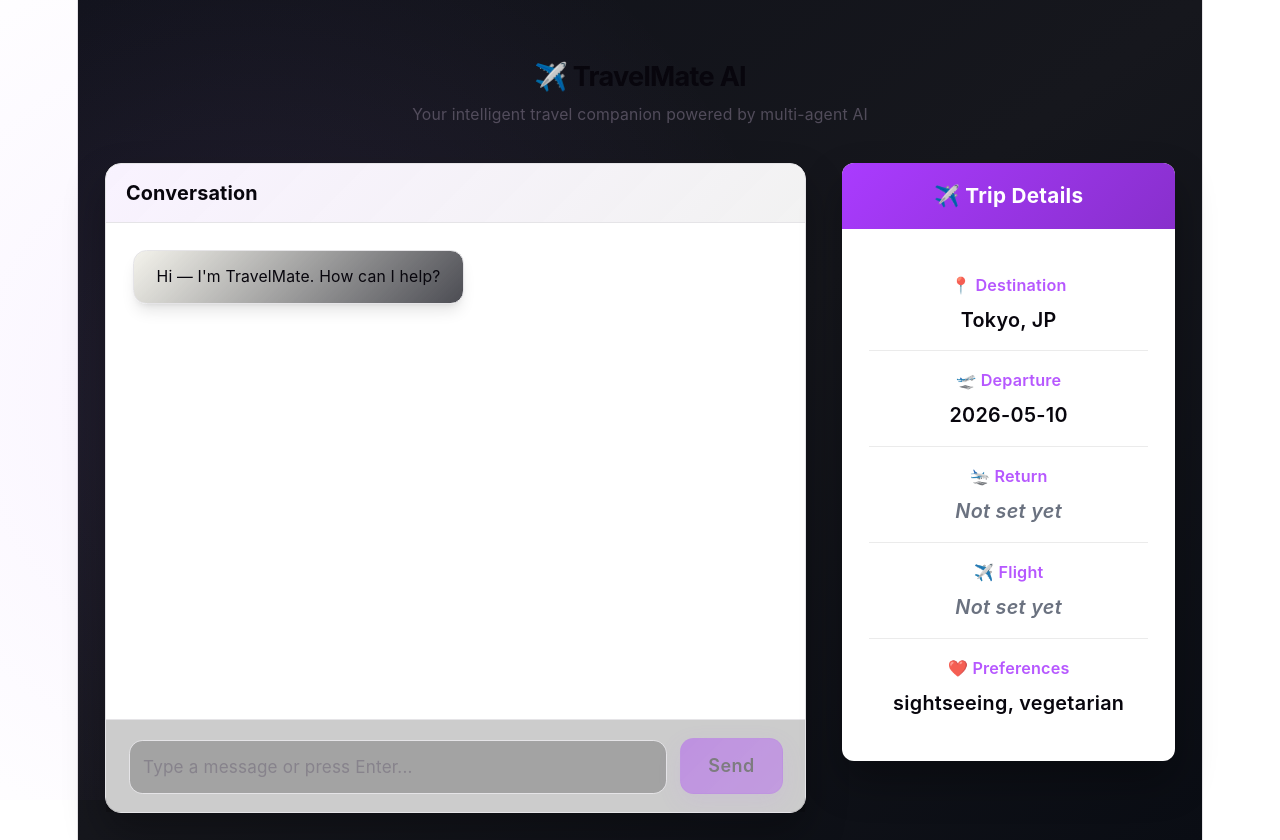
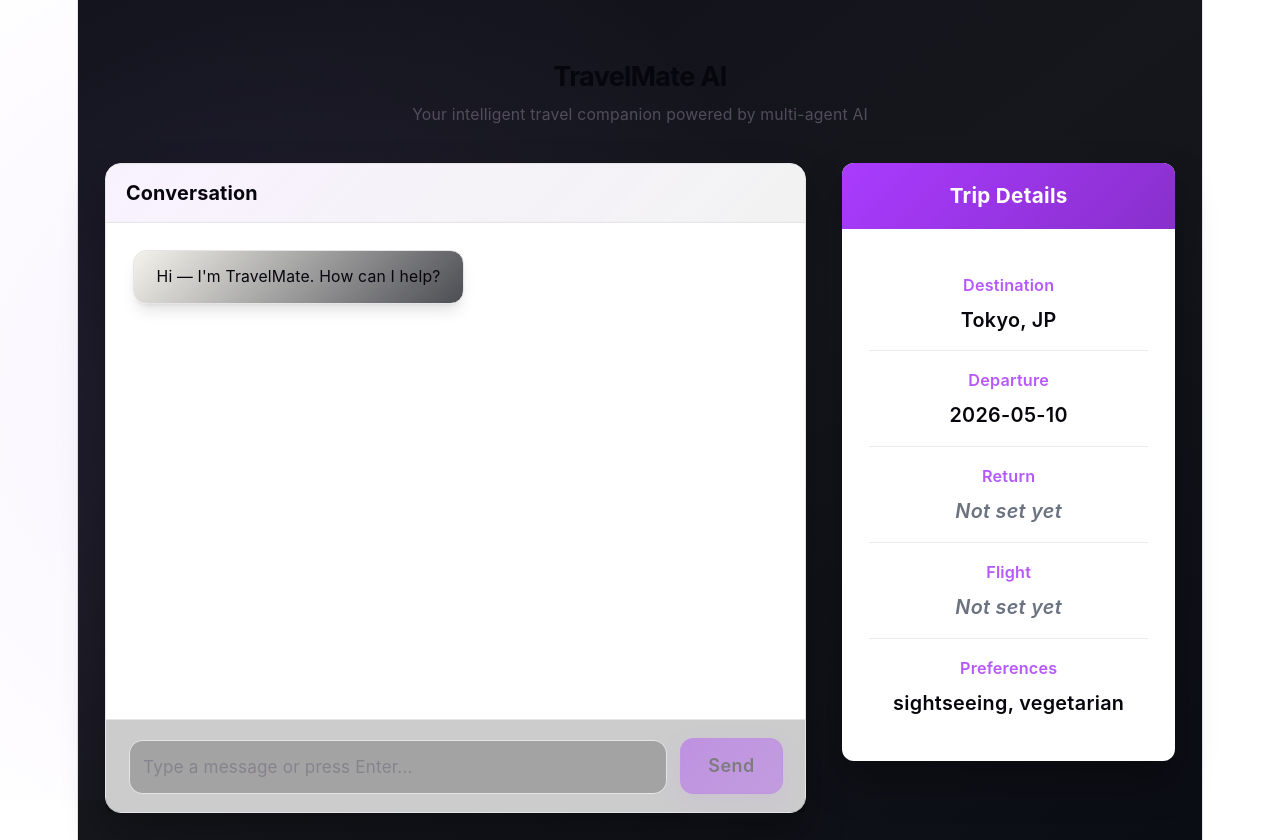
Before and after one commit to courtneytruong/TravelMate-AI, a React app in the folder frontend/: page / in a window 1280 px wide. Built offline with nearby package versions, Linux system fonts and the light colour scheme; the HTML template or start-up script is replaced by a standard one.

Commit message:
Emoji's removed from tripsidebar and page header.

```diff
--- a/frontend/src/App.jsx
+++ b/frontend/src/App.jsx
@@ -41,7 +41,7 @@ function App() {
             style={{ color: "var(--text-h)" }}
             className="text-2xl font-bold tracking-tight mb-2"
           >
-            ✈️ TravelMate AI
+            TravelMate AI
           </h1>
           <p className="text-sm" style={{ color: "var(--text)", opacity: 0.7 }}>
             Your intelligent travel companion powered by multi-agent AI
--- a/frontend/src/components/TripSidebar.jsx
+++ b/frontend/src/components/TripSidebar.jsx
@@ -16,30 +16,30 @@ export default function TripSidebar({ tripContext = {} }) {
   return (
     <aside className="w-full max-w-sm sticky top-8">
       <div className="trip-card">
-        <div className="trip-header">✈️ Trip Details</div>
+        <div className="trip-header">Trip Details</div>
         <div className="p-6 space-y-0">
           <div className="trip-item">
-            <div className="trip-label mb-2">📍 Destination</div>
+            <div className="trip-label mb-2">Destination</div>
             <div className="trip-value">{renderVal(destination)}</div>
           </div>
 
           <div className="trip-item">
-            <div className="trip-label mb-2">🛫 Departure</div>
+            <div className="trip-label mb-2">Departure</div>
             <div className="trip-value">{renderVal(departDate)}</div>
           </div>
 
           <div className="trip-item">
-            <div className="trip-label mb-2">🛬 Return</div>
+            <div className="trip-label mb-2">Return</div>
             <div className="trip-value">{renderVal(returnDate)}</div>
           </div>
 
           <div className="trip-item">
-            <div className="trip-label mb-2">✈️ Flight</div>
+            <div className="trip-label mb-2">Flight</div>
             <div className="trip-value">{renderVal(flightNumber)}</div>
           </div>
 
           <div className="trip-item">
-            <div className="trip-label mb-2">❤️ Preferences</div>
+            <div className="trip-label mb-2">Preferences</div>
             <div className="trip-value">{renderVal(preferences)}</div>
           </div>
         </div>
```
